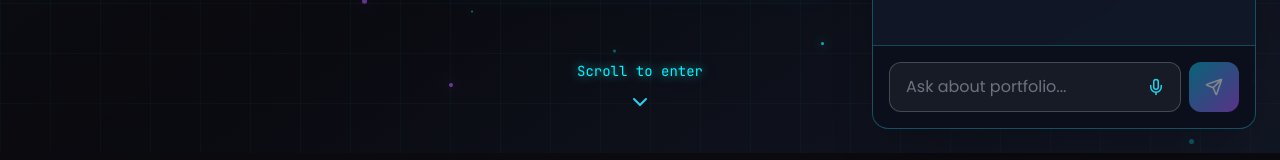
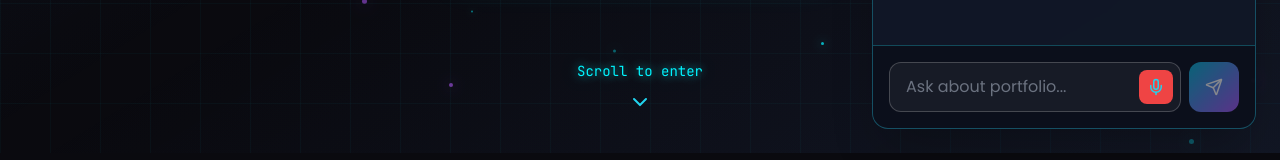
Before and after one commit to AkshayDeshpande1992/akshay-portfolio, a React (Create React App) app: page / in a window 1280 px wide. Both pictures are taken after a click on the button 1224 px from the left and 744 px from the top of the page. Shown: the part 647-807 px from the top of the page. Built offline with nearby package versions, Linux system fonts and the light colour scheme.

Commit message:
Update ChatBot.jsx

```diff
--- a/src/components/ChatBot.jsx
+++ b/src/components/ChatBot.jsx
@@ -263,10 +263,8 @@ const ChatBot = () => {
                     <motion.button
                       onClick={toggleListening}
                       className={`absolute right-2 top-1/2 -translate-y-1/2 p-2 rounded-lg transition-colors ${
-                        isListening ? 'bg-red-500' : 'hover:bg-white/10'
+                        isListening ? 'hover:bg-white/10' : 'bg-red-500'
                       }`}
-                      whileHover={{ scale: 1.1 }}
-                      whileTap={{ scale: 0.9 }}
                     >
                       {isListening ? (
                         <MicOff size={18} className="text-white" />
```
